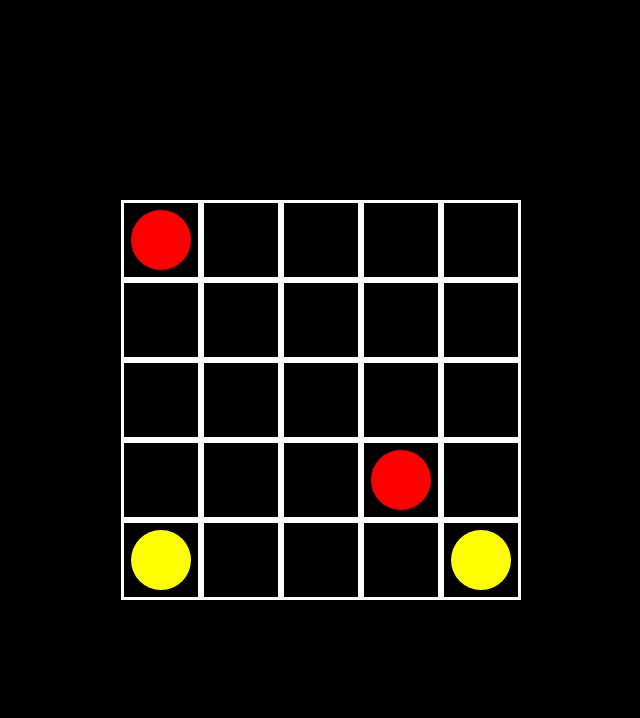
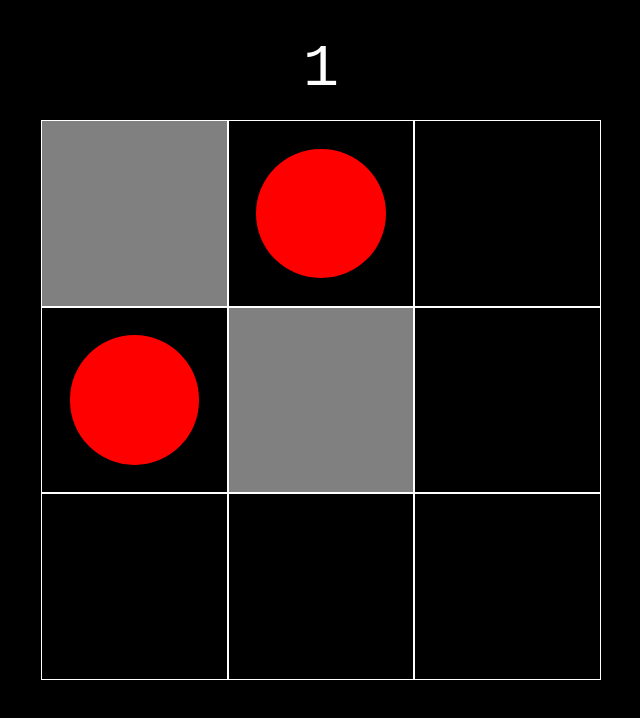
Before and after one commit to James-WS-McCullough/color-connect, a React (Create React App) app: page / in a window 1280 px wide. Shown: the top 718 px of the page, without its empty margins (319-959 px from the left). Built offline with nearby package versions, Linux system fonts and the light colour scheme.

Commit message:
actually a game now

```diff
--- a/src/App.tsx
+++ b/src/App.tsx
@@ -1,4 +1,4 @@
-import React, { useState } from "react";
+import React, { useEffect, useState } from "react";
 import logo from "./logo.svg";
 import "./App.css";
 import Grid from "./components/Grid";
@@ -7,27 +7,74 @@ import {
   Modal,
   ModalContent,
   ModalOverlay,
+  Text,
   VStack,
   useDisclosure,
 } from "@chakra-ui/react";
 import CongratulationsModal from "./components/CongratulationModal";
+import { generatePuzzle } from "./utils/generatePuzzle";
+import { GridBoxPath } from "./types";
 
 function App() {
   const [completedPaths, setCompletedPaths] = useState<{
     [key: string]: boolean;
   }>({});
-  const {
-    isOpen: isCompleteModalOpen,
-    onOpen: onCompleteModalOpen,
-    onClose: onCompleteModalClose,
-  } = useDisclosure();
+  const [puzzle, setPuzzle] = useState<
+    {
+      color: string;
+      x: number;
+      y: number;
+    }[]
+  >([]);
+  const [size, setSize] = useState(3);
+  const [colourCount, setColourCount] = useState(1);
+  const [path, setPath] = useState<{ [key: string]: GridBoxPath }>({});
+  const [wallTiles, setWallTiles] = useState<{ x: number; y: number }[]>([]);
+  const [level, setLevel] = useState(1);
+  const [levelNumber, setLevelNumber] = useState(1);
 
   // when all paths are completed, show a modal
-  React.useEffect(() => {
-    if (Object.keys(completedPaths).length === 2) {
-      onCompleteModalOpen();
+  useEffect(() => {
+    if (Object.keys(completedPaths).length === colourCount) {
+      onNewPuzzle();
     }
-  }, [completedPaths, onCompleteModalOpen]);
+  }, [completedPaths]);
+
+  // when start the game, randomset the puzzle
+  useEffect(() => {
+    const { puzzle, wallTiles } = generatePuzzle(size, colourCount);
+    setPuzzle(puzzle);
+    setWallTiles(wallTiles);
+  }, []);
+
+  const onNewPuzzle = () => {
+    // reset the puzzle
+    setPath({});
+    setCompletedPaths({});
+
+    let newSize = size;
+    let newColourCount = colourCount;
+
+    // Random increase of colours or size
+
+    if (level >= colourCount + size - 1) {
+      setLevel(1);
+      if (colourCount < size - 1) {
+        newColourCount = colourCount + 1;
+        setColourCount(newColourCount);
+      } else {
+        newSize = size + 1;
+        setSize(newSize);
+      }
+    } else {
+      setLevel(level + 1);
+    }
+    setLevelNumber(levelNumber + 1);
+
+    const { puzzle, wallTiles } = generatePuzzle(newSize, newColourCount);
+    setPuzzle(puzzle);
+    setWallTiles(wallTiles);
+  };
 
   return (
     <VStack>
@@ -40,37 +87,26 @@ function App() {
         w="100vw"
       >
         <Grid
-          size={5}
+          size={size}
           completedPaths={completedPaths}
           setCompletedPaths={setCompletedPaths}
-          puzzle={[
-            { color: "red", x: 0, y: 0 },
-            {
-              color: "red",
-              x: 3,
-              y: 3,
-            },
-            {
-              color: "yellow",
-              x: 4,
-              y: 4,
-            },
-            {
-              color: "yellow",
-              x: 0,
-              y: 4,
-            },
-          ]}
+          puzzle={puzzle}
+          path={path}
+          setPath={setPath}
+          wallTiles={wallTiles}
         />
       </Box>
-      <CongratulationsModal
-        isOpen={isCompleteModalOpen}
-        onClose={onCompleteModalClose}
-        onReplay={() => {
-          setCompletedPaths({});
-          onCompleteModalClose();
-        }}
-      />
+      <Text
+        fontSize="6xl"
+        fontFamily="monospace"
+        color="white"
+        position="absolute" //Top center
+        top="3%"
+        left="50%"
+        transform="translate(-50%, 0)"
+      >
+        {levelNumber}
+      </Text>
     </VStack>
   );
 }
--- a/src/components/Circle.tsx
+++ b/src/components/Circle.tsx
@@ -9,8 +9,8 @@ const Circle: React.FC<CircleProps> = ({ color }) => {
   return (
     <Box
       position="absolute"
-      w="60px"
-      h="60px"
+      w="70%"
+      h="70%"
       borderRadius="50%"
       backgroundColor={color}
     />
--- a/src/components/CongratulationModal.tsx
+++ b/src/components/CongratulationModal.tsx
@@ -31,7 +31,7 @@ const CongratulationsModal: React.FC<CongratulationsModalProps> = ({
 
         <ModalFooter>
           <Button colorScheme="blue" mr={3} onClick={onReplay}>
-            Replay
+            Next
           </Button>
           <Button variant="ghost" onClick={onClose}>
             Close
--- a/src/components/Grid.tsx
+++ b/src/components/Grid.tsx
@@ -10,6 +10,9 @@ type GridProps = {
   setCompletedPaths: React.Dispatch<
     React.SetStateAction<{ [key: string]: boolean }>
   >;
+  path: { [key: string]: GridBoxPath };
+  setPath: React.Dispatch<React.SetStateAction<{ [key: string]: GridBoxPath }>>;
+  wallTiles: { x: number; y: number }[];
 };
 
 const Grid: React.FC<GridProps> = ({
@@ -17,12 +20,13 @@ const Grid: React.FC<GridProps> = ({
   puzzle,
   completedPaths,
   setCompletedPaths,
+  path,
+  setPath,
+  wallTiles,
 }) => {
-  const [path, setPath] = useState<{ [key: string]: GridBoxPath }>({});
   const [drawing, setDrawing] = useState(false);
   const [currentColor, setCurrentColor] = useState<string | null>(null);
   const [prevBox, setPrevBox] = useState<{ x: number; y: number } | null>(null);
-
   // console log drawing updates
   useEffect(() => {
     console.log("drawing", drawing);
@@ -53,6 +57,18 @@ const Grid: React.FC<GridProps> = ({
             !path[key].left &&
             path[key].right)))
     ) {
+      // If on a circle, clear all paths of that color
+      if (circleData) {
+        setPath((prevPath) => {
+          const newPath = { ...prevPath };
+          Object.keys(newPath).forEach((key) => {
+            if (newPath[key].color === circleData?.color) {
+              delete newPath[key];
+            }
+          });
+          return newPath;
+        });
+      }
       setDrawing(true);
       setCurrentColor(circleData?.color || path[key]?.color);
       setPrevBox({ x, y });
@@ -94,8 +110,12 @@ const Grid: React.FC<GridProps> = ({
       (p) => p.x === parseInt(x) && p.y === parseInt(y)
     );
 
-    console.log("circleData", circleData);
     if (circleData && circleData.color !== currentColor) {
+      return true;
+    }
+
+    // If the current path contains a wall, return true
+    if (wallTiles.some((w) => w.x === parseInt(x) && w.y === parseInt(y))) {
       return true;
     }
 
@@ -158,6 +178,8 @@ const Grid: React.FC<GridProps> = ({
     }
 
     console.log("Set path is updated");
+
+    const backtracking = path[key] && path[key].color === currentColor;
 
     setPath((prevPath) => {
       const newPath = { ...prevPath };
@@ -245,6 +267,7 @@ const Grid: React.FC<GridProps> = ({
       return newPath;
     });
     // If the key is a circle, stop drawing
+    if (!backtracking) {
       const circleData = puzzle.find((p) => p.x === x && p.y === y);
       if (circleData) {
         setCompletedPaths((prevCompletedPaths) => ({
@@ -252,6 +275,7 @@ const Grid: React.FC<GridProps> = ({
           [currentColor || "tomato"]: true,
         }));
         stopDrawing();
+      }
     }
     setPrevBox({ x, y });
   };
@@ -271,6 +295,8 @@ const Grid: React.FC<GridProps> = ({
   return (
     <Box
       position="relative"
+      height="70vh"
+      width="70vh"
       display="grid"
       gridTemplateColumns={`repeat(${size}, 1fr)`}
       onMouseLeave={stopDrawing}
@@ -295,6 +321,7 @@ const Grid: React.FC<GridProps> = ({
             }
             onMouseDown={() => startDrawing(col, row)}
             onMouseEnter={() => handleMouseEnter(col, row)}
+            isWallTile={wallTiles.some((w) => w.x === col && w.y === row)}
           />
         );
       })}
--- a/src/components/GridBox.tsx
+++ b/src/components/GridBox.tsx
@@ -9,6 +9,7 @@ type GridBoxProps = {
   path: GridBoxPath;
   onMouseDown: () => void;
   onMouseEnter: () => void;
+  isWallTile: boolean;
 };
 
 const GridBox: React.FC<GridBoxProps> = ({
@@ -18,15 +19,18 @@ const GridBox: React.FC<GridBoxProps> = ({
   path,
   onMouseDown,
   onMouseEnter,
+  isWallTile,
 }) => {
   return (
     <Box
-      w="80px"
-      h="80px"
-      border="3px solid white"
+      w="100%"
+      h="100%"
+      border="1px solid white"
+      backgroundColor={isWallTile ? "gray" : "black"}
       display="flex"
       justifyContent="center"
       alignItems="center"
+      position="relative"
       onMouseDown={(e) => {
         e.preventDefault();
         onMouseDown();
@@ -55,6 +59,28 @@ const GridBox: React.FC<GridBoxProps> = ({
             h="100%"
             backgroundColor={path.color || "tomato"}
             opacity={path.left || path.right || path.up || path.down ? 1 : 0}
+            // borderRadius is 50 only opposite sides are true
+            // If just 1 true, then 2 corners are rounded
+            // If 2 true, then 1 corner is rounded
+            borderRadius={
+              path.left && !path.down && !path.up && !path.right
+                ? "0% 50% 50% 0%"
+                : !path.left && path.down && !path.up && !path.right
+                ? "50% 50% 0% 0%"
+                : !path.left && !path.down && path.up && !path.right
+                ? "0% 0% 50% 50%"
+                : !path.left && !path.down && !path.up && path.right
+                ? "50% 0 0 50%"
+                : path.left && path.down && !path.up && !path.right
+                ? "0% 50% 0% 0%"
+                : !path.left && path.down && !path.up && path.right
+                ? "50% 0% 0% 0%"
+                : !path.left && !path.down && path.up && path.right
+                ? "0% 0% 0% 50%"
+                : path.left && !path.down && path.up && !path.right
+                ? "0% 0% 50% 0%"
+                : "0"
+            }
           />
           <Box
             w="40%"
--- /dev/null
+++ b/src/utils/generatePuzzle.ts
@@ -0,0 +1,137 @@
+type Point = { x: number; y: number };
+type ColourPoint = Point & { color: string };
+type Grid = (string | null)[][];
+
+const directions: Point[] = [
+  { x: 0, y: -1 }, // up
+  { x: 1, y: 0 }, // right
+  { x: 0, y: 1 }, // down
+  { x: -1, y: 0 }, // left
+];
+
+export function generatePuzzle(
+  gridSize: number,
+  numColors: number
+): { puzzle: ColourPoint[]; wallTiles: Point[] } {
+  const colors = [
+    "red",
+    "green",
+    "blue",
+    "yellow",
+    "purple",
+    "orange",
+    "cyan",
+    "magenta",
+    // Add more colors if needed
+  ].slice(0, numColors);
+
+  const grid: Grid = Array(gridSize)
+    .fill(null)
+    .map(() => Array(gridSize).fill(null));
+
+  const endpoints: { [color: string]: Point[] } = {};
+
+  // Initialize the endpoints
+  for (const color of colors) {
+    let placed = false;
+    while (!placed) {
+      const x = Math.floor(Math.random() * gridSize);
+      const y = Math.floor(Math.random() * gridSize);
+
+      if (!grid[y][x]) {
+        grid[y][x] = color;
+        endpoints[color] = [
+          { x, y },
+          { x, y },
+        ];
+        placed = true;
+      }
+    }
+  }
+
+  let failures = 0;
+  while (failures < 20) {
+    // List all colours with endpoints on the same tile
+    const colorsOnSameTile = Object.keys(endpoints).filter(
+      (color) =>
+        endpoints[color][0].x === endpoints[color][1].x &&
+        endpoints[color][0].y === endpoints[color][1].y
+    );
+    // Pick from those colours if there are any, otherwise pick from all colours
+    let color = "";
+    if (colorsOnSameTile.length > 0) {
+      color =
+        colorsOnSameTile[Math.floor(Math.random() * colorsOnSameTile.length)];
+    } else {
+      color = colors[Math.floor(Math.random() * colors.length)];
+    }
+    const endpointIndex = Math.floor(Math.random() * 2);
+    const currentEndpoint = endpoints[color][endpointIndex];
+
+    const numberOfSurroundedBySameColorTiles = ({ x, y }: Point) => {
+      let count = 0;
+      for (const { x: dx, y: dy } of directions) {
+        const newX = x + dx;
+        const newY = y + dy;
+        if (
+          newX >= 0 &&
+          newX < gridSize &&
+          newY >= 0 &&
+          newY < gridSize &&
+          grid[newY][newX] === color
+        ) {
+          count++;
+        }
+      }
+      return count;
+    };
+
+    const possibleDirections = directions.filter(({ x, y }) => {
+      const newX = currentEndpoint.x + x;
+      const newY = currentEndpoint.y + y;
+
+      // Remove directions that will go out of bounds or into a tile that is already filled
+      // Or that will be bordered by two tiles of the same color
+
+      return (
+        newX >= 0 &&
+        newX < gridSize &&
+        newY >= 0 &&
+        newY < gridSize &&
+        grid[newY][newX] === null &&
+        numberOfSurroundedBySameColorTiles({ x: newX, y: newY }) < 2
+      );
+    });
+
+    if (possibleDirections.length === 0) {
+      failures++;
+      continue;
+    }
+
+    failures = 0;
+    const { x, y } =
+      possibleDirections[Math.floor(Math.random() * possibleDirections.length)];
+    const newX = currentEndpoint.x + x;
+    const newY = currentEndpoint.y + y;
+
+    grid[newY][newX] = color;
+    endpoints[color][endpointIndex] = { x: newX, y: newY };
+  }
+
+  // Return:
+  // The flattened the endpoints into a list of points
+  const puzzle = colors.flatMap((color) =>
+    endpoints[color].map((point) => ({ color, x: point.x, y: point.y }))
+  );
+  // All empty tiles in the grid
+  const wallTiles: Point[] = [];
+  grid.forEach((row, y) => {
+    row.forEach((tile, x) => {
+      if (tile === null) {
+        wallTiles.push({ x, y });
+      }
+    });
+  });
+
+  return { puzzle, wallTiles };
+}
```
Lines whose indentation alone changed are shown as unchanged.
